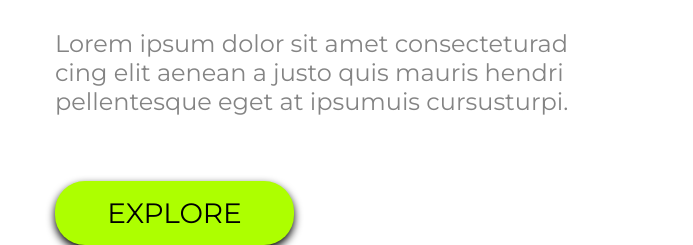
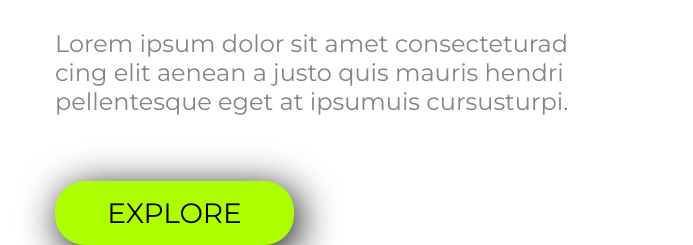
Before and after one commit to AbdielLevi/We-Care---Project-DevClub, a plain HTML site: page index.html in a window 1280 px wide. Shown: the part 929-1174 px from the top of the page, without its empty margins (31-724 px from the left). Drawn offline with Linux system fonts and the light colour scheme.

Commit message:
mudança-shadowboxing-secondbutton

```diff
--- a/styles.css
+++ b/styles.css
@@ -71,7 +71,7 @@ p {font-weight: 400px;
     height: 64px;
     border: none;
     cursor: pointer;
-    filter: drop-shadow(0px 4px 4px);
+    filter: drop-shadow(5px 8px 20px);
     font-size: 28px;
     font-weight: 700px;
     line-height: 34px;
```
